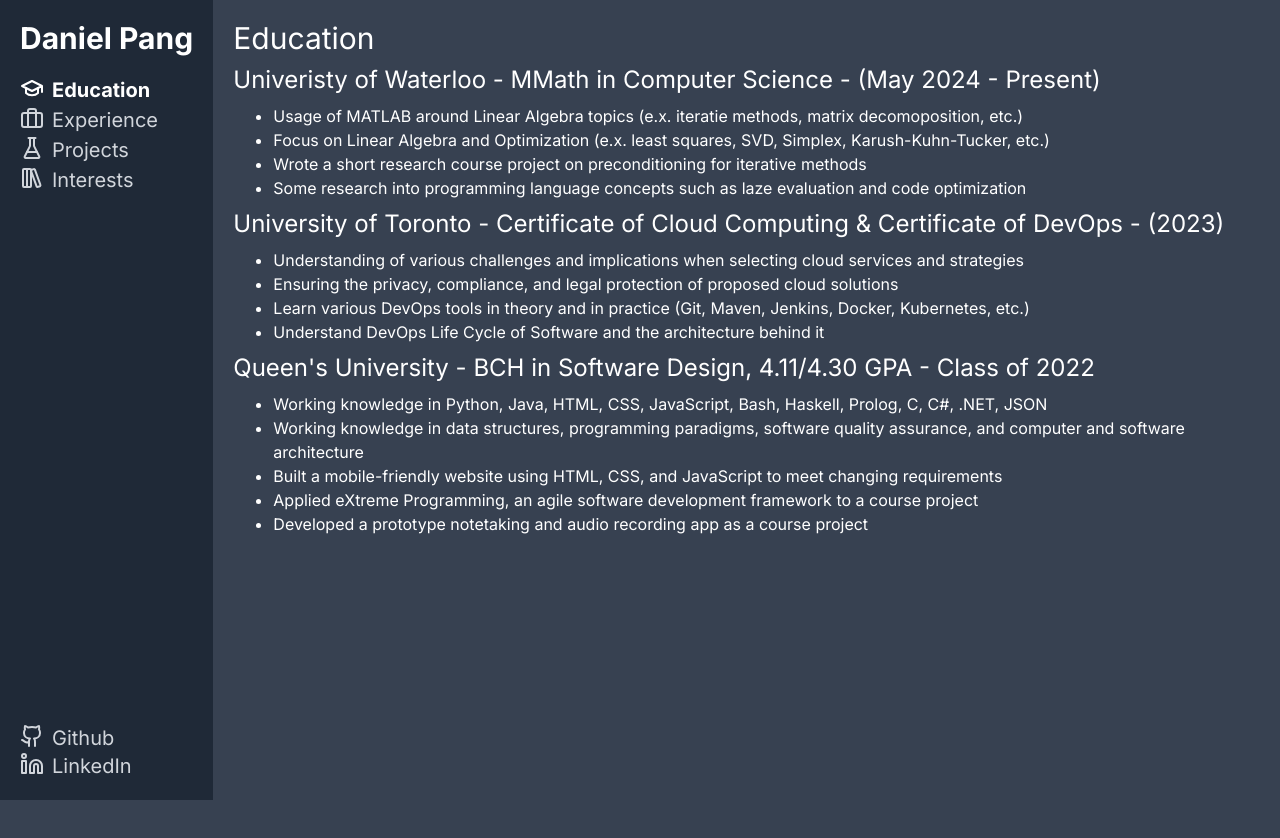
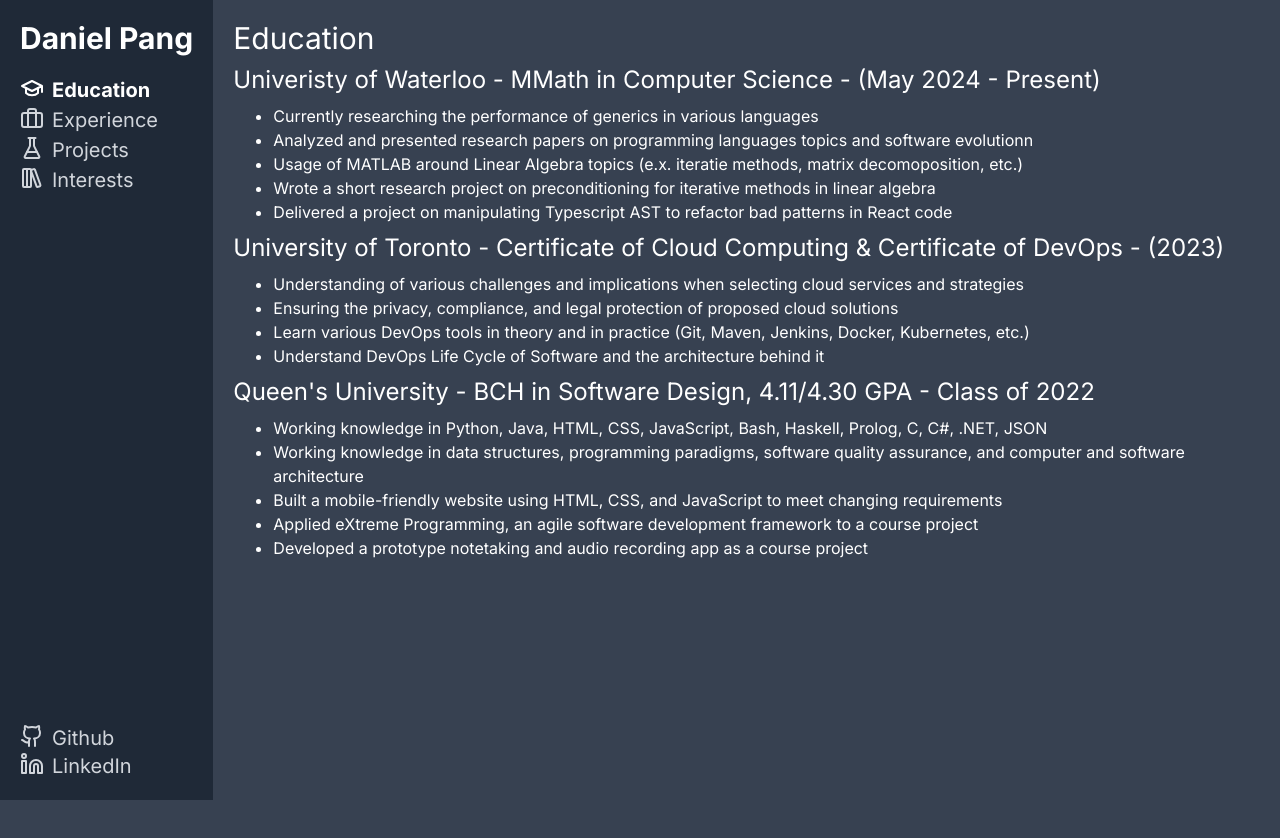
Before and after one commit to dpang1999/dpang1999.github.io, a Next.js app: page /education in a window 1280 px wide. Shown: the top 838 px of the page. Built offline with nearby package versions, Linux system fonts and the light colour scheme.

Commit message:
Update page.tsx

```diff
--- a/src/app/(resume)/education/page.tsx
+++ b/src/app/(resume)/education/page.tsx
@@ -5,10 +5,12 @@
         <main className="text-white">
             <h1 className="text-3xl">Education</h1>
             <Segment title="Univeristy of Waterloo - MMath in Computer Science - (May 2024 - Present)">
+                <li>Currently researching the performance of generics in various languages </li>
+                <li>Analyzed and presented research papers on programming languages topics and software evolutionn</li>
                 <li>Usage of MATLAB around Linear Algebra topics (e.x. iteratie methods, matrix decomoposition, etc.) </li>
-                <li>Focus on Linear Algebra and Optimization (e.x. least squares, SVD, Simplex, Karush-Kuhn-Tucker, etc.)</li>
-                <li>Wrote a short research course project on preconditioning for iterative methods</li>
-                <li>Some research into programming language concepts such as laze evaluation and code optimization</li>
+                <li>Wrote a short research project on preconditioning for iterative methods in linear algebra </li>
+                <li>Delivered a project on manipulating Typescript AST to refactor bad patterns in React code </li>
+
             </Segment>
             <Segment title="University of Toronto - Certificate of Cloud Computing & Certificate of DevOps - (2023)">
                 <li>Understanding of various challenges and implications when selecting cloud services and strategies</li>
```
